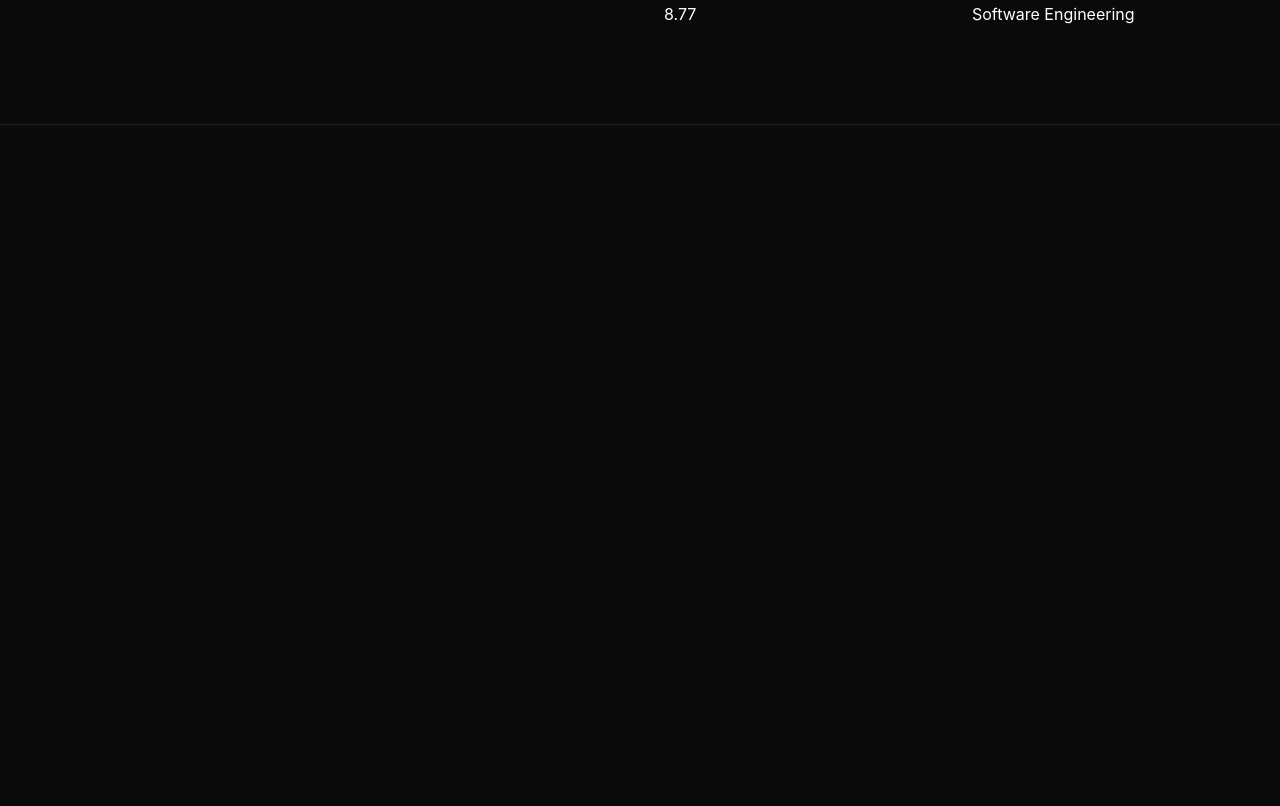
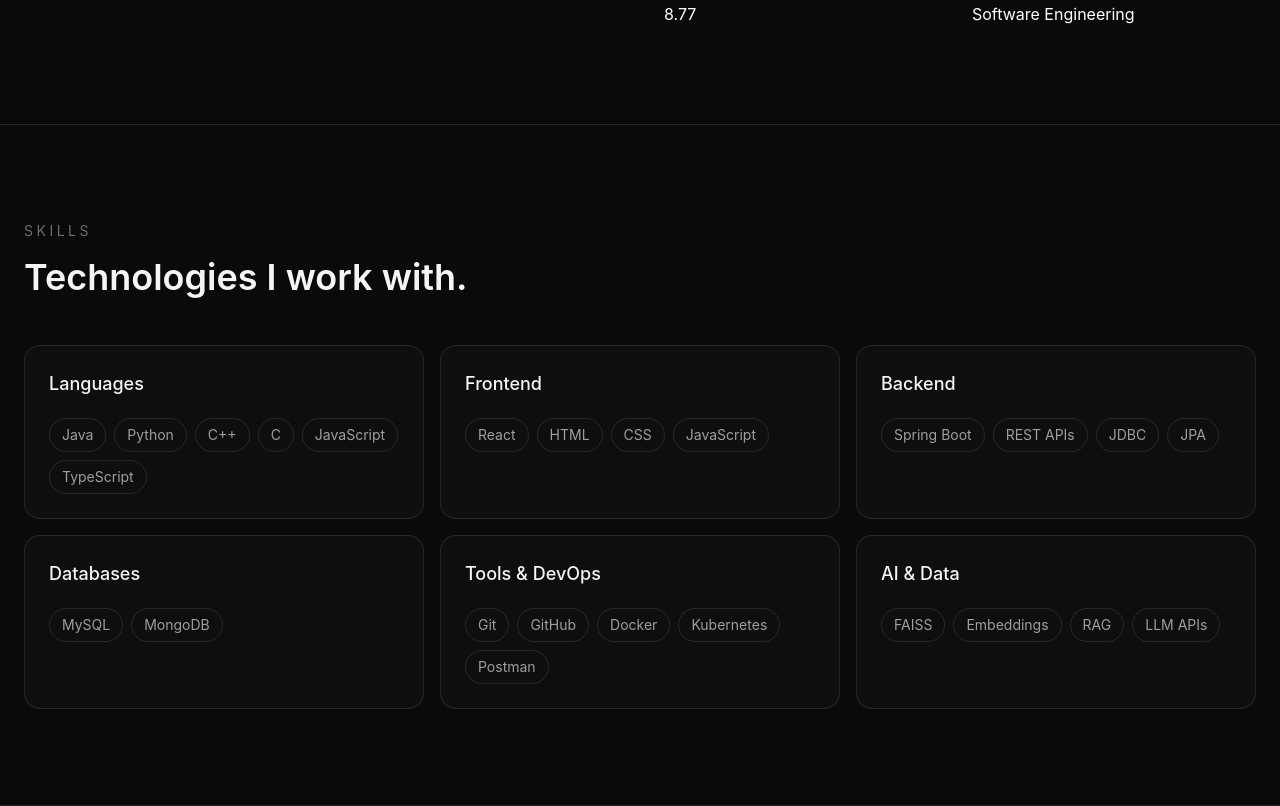
Before and after one commit to buildwithwasil/orbit, a React (Vite) app in the folder frontend/: page / in a window 1280 px wide. Shown: the part 1240-2046 px from the top of the page. Before the commit the page ends 1365 px from the top, so only its background shows below. Built offline with nearby package versions, Linux system fonts and the light colour scheme.

Commit message:
Added Skill section

```diff
--- a/frontend/src/App.tsx
+++ b/frontend/src/App.tsx
@@ -1,6 +1,7 @@
 import Navbar from "./components/Navbar";
 import Hero from "./components/Hero";
 import About from "./components/About";
+import Skill from "./components/Skill";
 function App() {
   return (
       <div>
@@ -9,6 +10,7 @@
         <main>
           <Hero />
           <About />
+              <Skill />
         </main>
       </div>
   );
--- /dev/null
+++ b/frontend/src/components/Skill.tsx
@@ -0,0 +1,70 @@
+const skillGroups = [
+    {
+        title: "Languages",
+        skills: ["Java", "Python", "C++", "C", "JavaScript", "TypeScript"],
+    },
+    {
+        title: "Frontend",
+        skills: ["React", "HTML", "CSS", "JavaScript"],
+    },
+    {
+        title: "Backend",
+        skills: ["Spring Boot", "REST APIs", "JDBC", "JPA"],
+    },
+    {
+        title: "Databases",
+        skills: ["MySQL", "MongoDB"],
+    },
+    {
+        title: "Tools & DevOps",
+        skills: ["Git", "GitHub", "Docker", "Kubernetes", "Postman"],
+    },
+    {
+        title: "AI & Data",
+        skills: ["FAISS", "Embeddings", "RAG", "LLM APIs"],
+    },
+];
+
+function Skills() {
+    return (
+        <section id="skills" className="border-b border-white/10">
+            <div className="mx-auto max-w-7xl px-6 py-24">
+
+                <p className="text-sm uppercase tracking-[0.25em] text-white/40">
+                    Skills
+                </p>
+
+                <h2 className="mt-4 text-3xl font-semibold sm:text-4xl">
+                    Technologies I work with.
+                </h2>
+
+                <div className="mt-12 grid gap-4 sm:grid-cols-2 lg:grid-cols-3">
+                    {skillGroups.map((group) => (
+                        <div
+                            key={group.title}
+                            className="rounded-2xl border border-white/10 bg-white/[0.02] p-6 transition hover:border-white/20"
+                        >
+                            <h3 className="text-lg font-medium">
+                                {group.title}
+                            </h3>
+
+                            <div className="mt-5 flex flex-wrap gap-2">
+                                {group.skills.map((skill) => (
+                                    <span
+                                        key={skill}
+                                        className="rounded-full border border-white/10 px-3 py-1.5 text-sm text-white/60"
+                                    >
+                    {skill}
+                  </span>
+                                ))}
+                            </div>
+                        </div>
+                    ))}
+                </div>
+
+            </div>
+        </section>
+    );
+}
+
+export default Skills;
```
Also changed, not shown: 1 other file (tests, documents, lock files or other folders).
